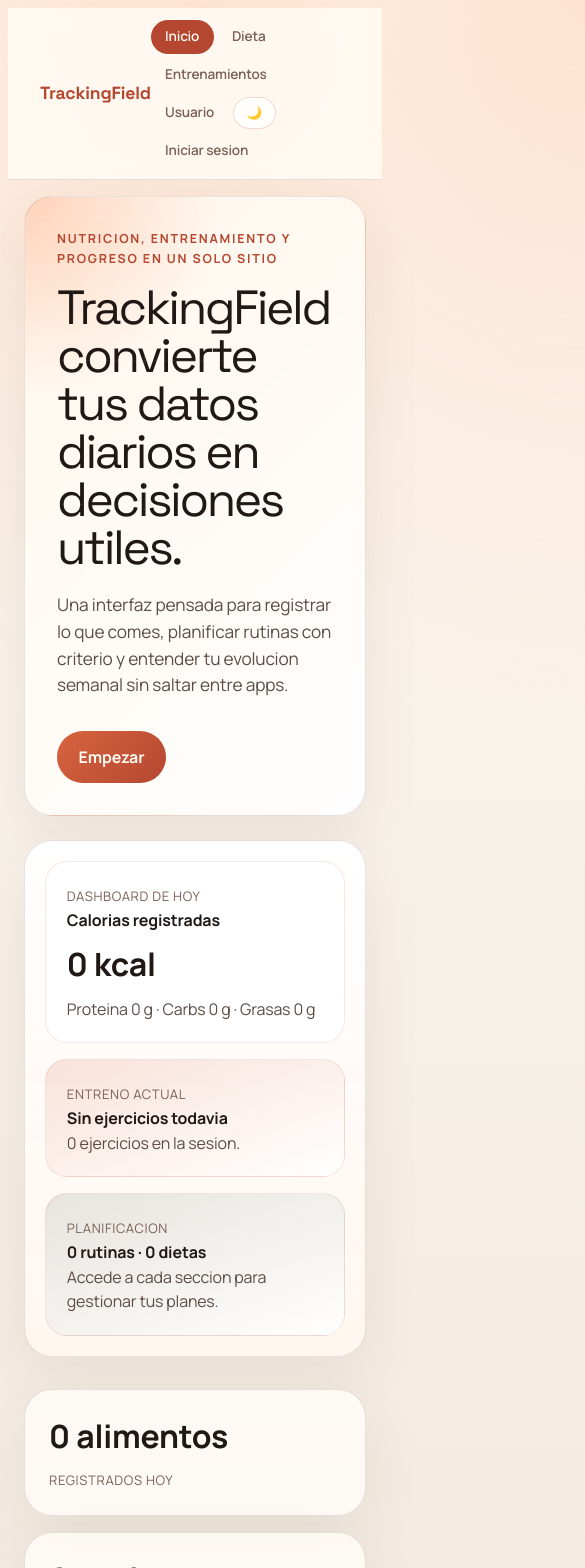
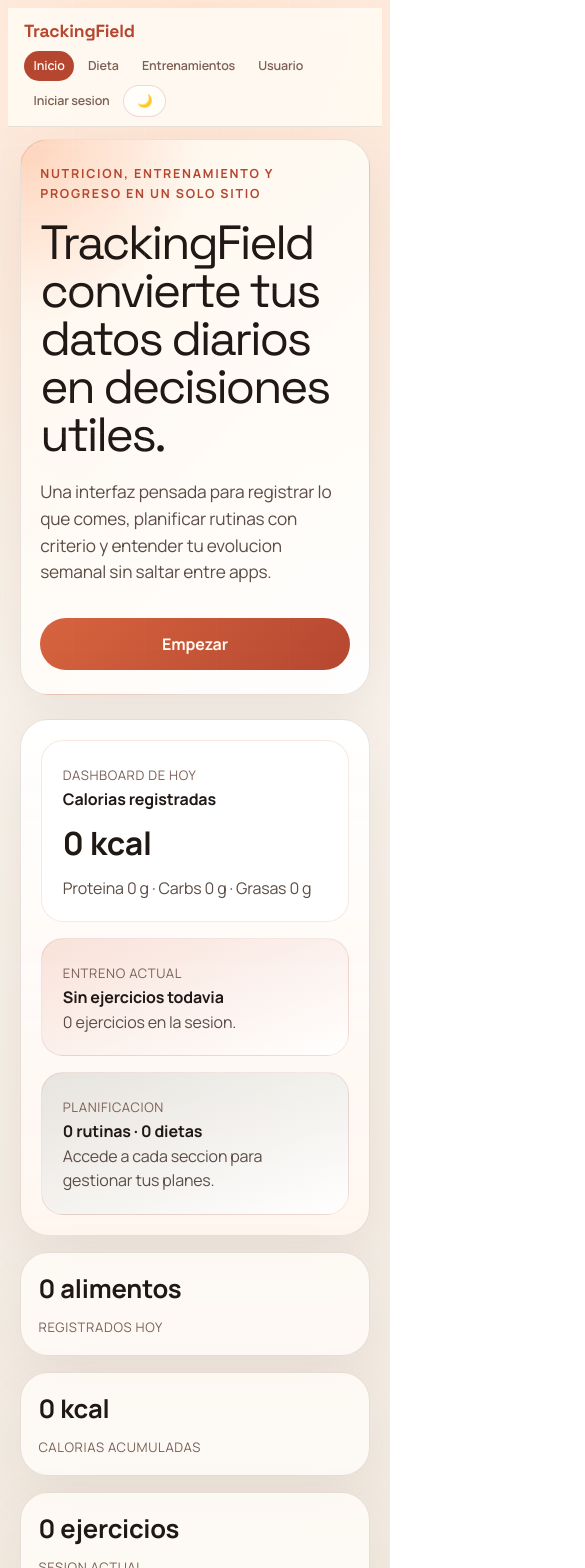
Before and after one commit to Israel7104/TrackingField, a React (Vite) app in the folder front/: page / in a window 390 px wide. Shown: the top 1568 px of the page, 585 px wide, since content can reach past the window. Built offline with nearby package versions, Linux system fonts and the light colour scheme; no server answers.

Commit message:
feat: update Navbar to reposition dark mode toggle button for better accessibility

```diff
--- a/front/src/App.css
+++ b/front/src/App.css
@@ -926,11 +926,15 @@ body.dark .google-auth-btn:hover {
 
   .hero-section,
   .vision-section,
-  .modules-grid,
   .metrics-strip,
   .panel-grid,
   .plans-columns {
     grid-template-columns: 1fr;
+  }
+
+  .modules-grid,
+  .home-nav-grid {
+    grid-template-columns: 1fr 1fr;
   }
 
   .input-row,
@@ -942,8 +946,7 @@ body.dark .google-auth-btn:hover {
     padding: 2rem;
   }
 
-  .inner-columns,
-  .home-nav-grid {
+  .inner-columns {
     grid-template-columns: 1fr;
   }
 
@@ -1010,24 +1013,6 @@ body.dark .google-auth-btn:hover {
 /* ── Home nav grid ────────────────────────────────── */
 
 .home-nav-grid {
-
-  @media (max-width: 640px) {
-    .app-navbar {
-      padding: 0.65rem 1rem;
-      flex-wrap: wrap;
-      gap: 0.5rem;
-    }
-
-    .navbar-links {
-      width: 100%;
-      justify-content: space-between;
-    }
-
-    .navbar-link {
-      font-size: 0.78rem;
-      padding: 0.35rem 0.65rem;
-    }
-  }
   display: grid;
   grid-template-columns: repeat(3, 1fr);
   gap: 1.2rem;
@@ -1102,3 +1087,144 @@ body.dark .google-auth-btn:hover {
 .nutrition-nav:hover { border-color: #4caf50; box-shadow: 0 4px 18px rgba(76, 175, 80, 0.12); }
 .training-nav:hover  { border-color: #b54730; box-shadow: 0 4px 18px rgba(181, 71, 48, 0.12); }
 .user-nav:hover      { border-color: #5c7cfa; box-shadow: 0 4px 18px rgba(92, 124, 250, 0.12); }
+
+/* ── Responsive: tablet (≤768px) ─────────────────── */
+@media (max-width: 768px) {
+  .page-shell {
+    padding: 1rem;
+    gap: 1.25rem;
+  }
+
+  .hero-section,
+  .vision-section {
+    grid-template-columns: 1fr;
+  }
+
+  .hero-copy {
+    padding: 2rem 1.5rem;
+  }
+
+  .modules-grid,
+  .home-nav-grid {
+    grid-template-columns: 1fr 1fr;
+  }
+
+  .metrics-strip {
+    grid-template-columns: 1fr 1fr;
+  }
+
+  .plans-columns,
+  .inner-columns {
+    grid-template-columns: 1fr;
+  }
+
+  .input-row--triple {
+    grid-template-columns: 1fr 1fr;
+  }
+}
+
+/* ── Responsive: mobile (≤480px) ─────────────────── */
+@media (max-width: 480px) {
+  .app-navbar {
+    padding: 0.6rem 1rem;
+    flex-wrap: wrap;
+    gap: 0.4rem;
+  }
+
+  .navbar-links {
+    width: 100%;
+    flex-wrap: wrap;
+    gap: 0.25rem;
+  }
+
+  .navbar-link {
+    font-size: 0.78rem;
+    padding: 0.32rem 0.6rem;
+  }
+
+  .navbar-user-pill {
+    max-width: 130px;
+  }
+
+  .page-shell {
+    padding: 0.75rem;
+    gap: 1rem;
+  }
+
+  .hero-copy {
+    padding: 1.5rem 1.2rem;
+  }
+
+  .hero-section,
+  .vision-section,
+  .modules-grid,
+  .metrics-strip,
+  .home-nav-grid,
+  .panel-grid,
+  .plans-columns,
+  .inner-columns {
+    grid-template-columns: 1fr;
+  }
+
+  .input-row,
+  .input-row--triple {
+    grid-template-columns: 1fr;
+  }
+
+  .hero-actions {
+    flex-direction: column;
+  }
+
+  .primary-action,
+  .secondary-action {
+    width: 100%;
+    justify-content: center;
+  }
+
+  .home-nav-card {
+    padding: 1.1rem 1rem;
+    gap: 0.75rem;
+  }
+
+  .home-nav-icon {
+    font-size: 1.6rem;
+  }
+
+  .page-title {
+    font-size: 1.3rem;
+  }
+
+  .vision-card,
+  .roadmap-card {
+    padding: 1.3rem 1.1rem;
+  }
+
+  .module-card {
+    padding: 1.2rem;
+  }
+
+  .metric-card {
+    padding: 1rem 1.1rem;
+  }
+
+  .metric-card strong {
+    font-size: 1.6rem;
+  }
+
+  .plan-toggle-btn,
+  .plan-delete-btn {
+    min-width: unset;
+    padding: 0.45rem 1rem;
+    font-size: 0.82rem;
+    margin-left: 0;
+  }
+
+  .user-auth-shell {
+    padding: 0 0.25rem;
+  }
+
+  .user-auth-card {
+    border-radius: 18px;
+    padding: 1.2rem 1rem;
+  }
+}
--- a/front/src/components/Navbar.tsx
+++ b/front/src/components/Navbar.tsx
@@ -45,16 +45,6 @@ export default function Navbar({ sessionUser, onLogout }: Props) {
           </Link>
         ))}
 
-        <button
-          type="button"
-          aria-label={dark ? 'Modo claro' : 'Modo oscuro'}
-          title={dark ? 'Modo claro' : 'Modo oscuro'}
-          onClick={() => setDark((d) => !d)}
-          className="navbar-logout-btn"
-        >
-          {dark ? '☀️' : '🌙'}
-        </button>
-
         {sessionUser ? (
           <>
             <span className="navbar-user-pill" title={sessionUser.email}>
@@ -72,6 +62,16 @@ export default function Navbar({ sessionUser, onLogout }: Props) {
             Iniciar sesion
           </Link>
         )}
+
+        <button
+          type="button"
+          aria-label={dark ? 'Modo claro' : 'Modo oscuro'}
+          title={dark ? 'Modo claro' : 'Modo oscuro'}
+          onClick={() => setDark((d) => !d)}
+          className="navbar-logout-btn"
+        >
+          {dark ? '☀️' : '🌙'}
+        </button>
       </div>
     </nav>
   )
```
